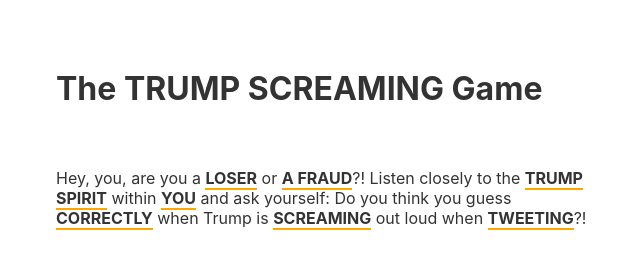
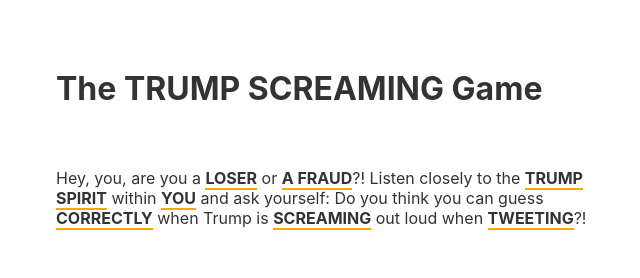
Before and after one commit to dgellow/TRUMPSCREAMING, a Svelte app: page / in a window 1280 px wide. Shown: the top 278 px of the page, without its empty margins (309-949 px from the left). Built offline with nearby package versions, Linux system fonts and the light colour scheme.

Commit message:
Fix typo

```diff
--- a/public/index.html
+++ b/public/index.html
@@ -35,7 +35,8 @@
 <body>
 	<div style="color: transparent">
 		<h1>The TRUMP SCREAMING Game</h1>
-		<p>Hey, you, are you a LOSER or A FRAUD?! Listen closely to the TRUMP SPIRIT within YOU. Do you think you GUESS
+		<p>Hey, you, are you a LOSER or A FRAUD?! Listen closely to the TRUMP SPIRIT within YOU. Do you think you can
+			GUESS
 			when
 			Trump is SCREAMING in when TWEETING?! Can you win without CHEATING?</p>
 	</div>
--- a/src/components/Start.svelte
+++ b/src/components/Start.svelte
@@ -12,7 +12,7 @@
 		<span class="upper">TRUMP SPIRIT</span>
 		within
 		<span class="upper">YOU</span>
-		and ask yourself: Do you think you guess
+		and ask yourself: Do you think you can guess
 		<span class="upper">CORRECTLY</span>
 		when Trump is
 		<span class="upper">SCREAMING</span>
```
